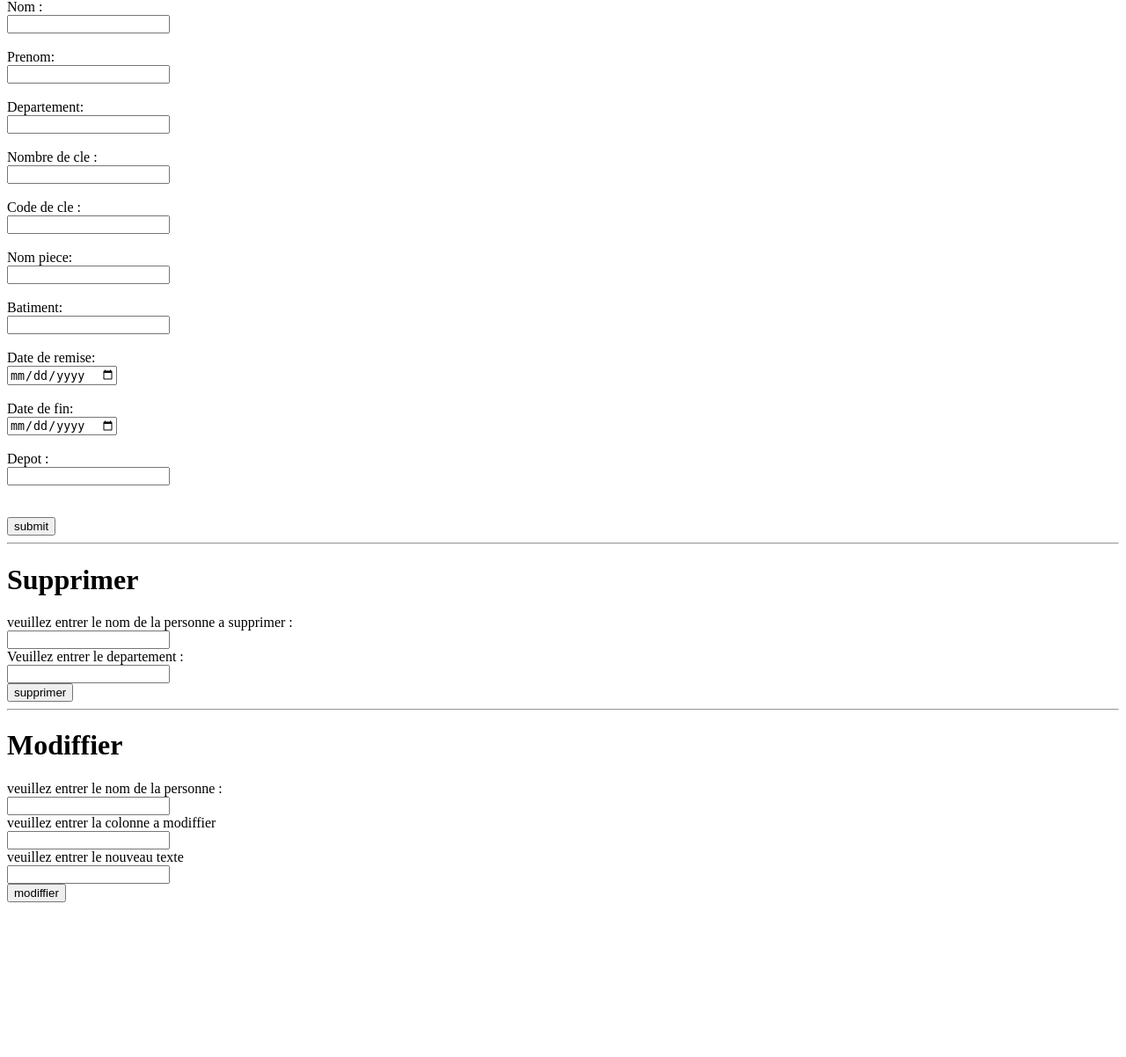
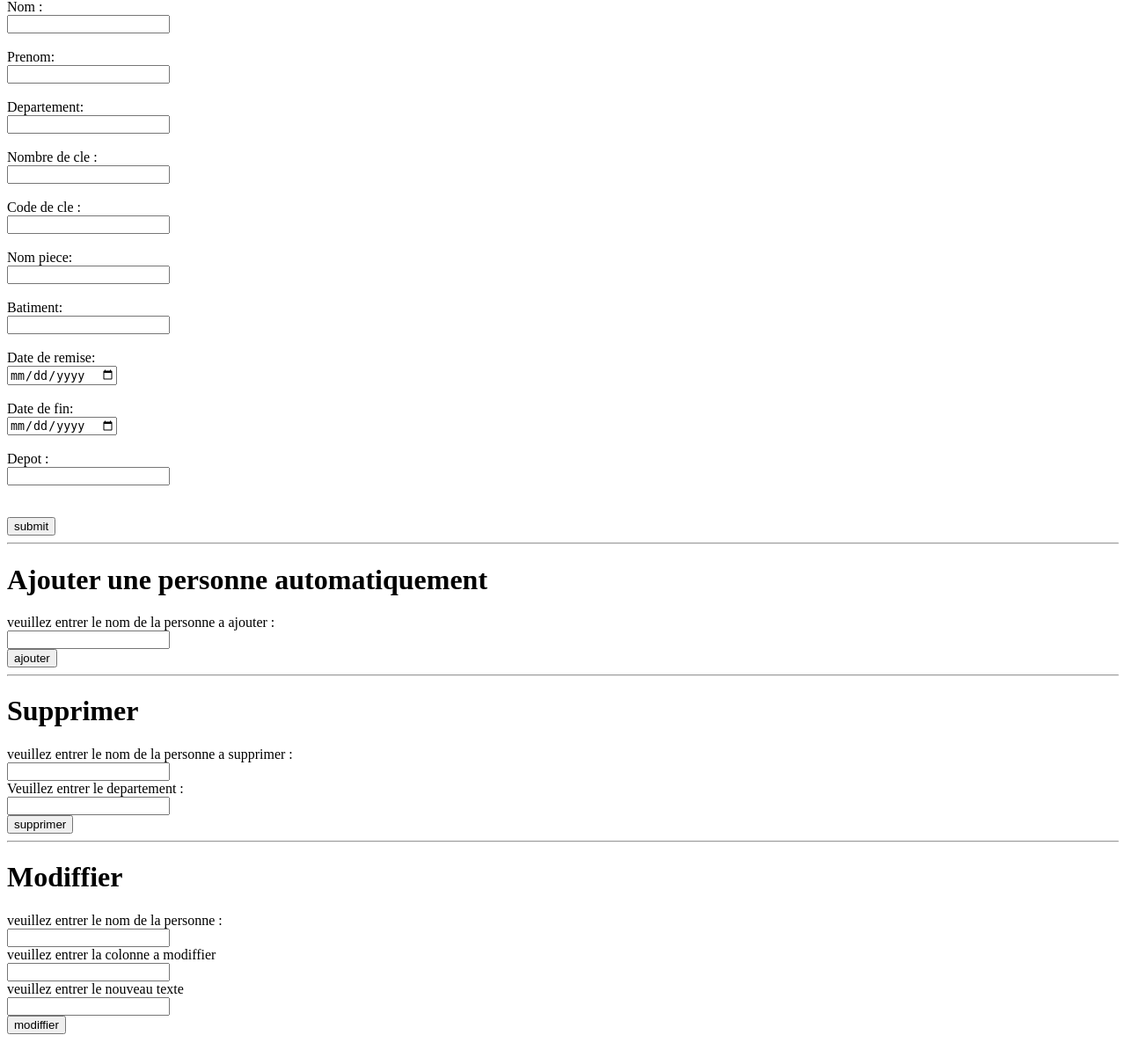
Before and after one commit to aym0ne/Keasy, a PHP site: page /mainpagechg.php in a window 1280 px wide. Shown: the part 441-1643 px from the top of the page at 88% size. Before the commit the page ends 1467 px from the top, so only its background shows below. Run offline with PHP 8.4, Linux system fonts and the light colour scheme; the visitor is signed in with stand-in values (Sample User, id 1).

Commit message:
Update mainpagechg.php

```diff
--- a/mainpagechg.php
+++ b/mainpagechg.php
@@ -106,6 +106,12 @@ if (!isset($_SESSION['loggedin'])) {
   <br>
   <input type="submit" value="submit">
   </form>
+<hr>
+<h1>Ajouter une personne automatiquement</h1>
+<form action="transfer_chg.php">
+  veuillez entrer le nom de la personne a ajouter :<br>
+  <input type="text" name="nom"><br>
+  <input type="submit" value="ajouter" ><br>
  <hr>
  <h1>Supprimer</h1>
 <form action="delete.php">
```
